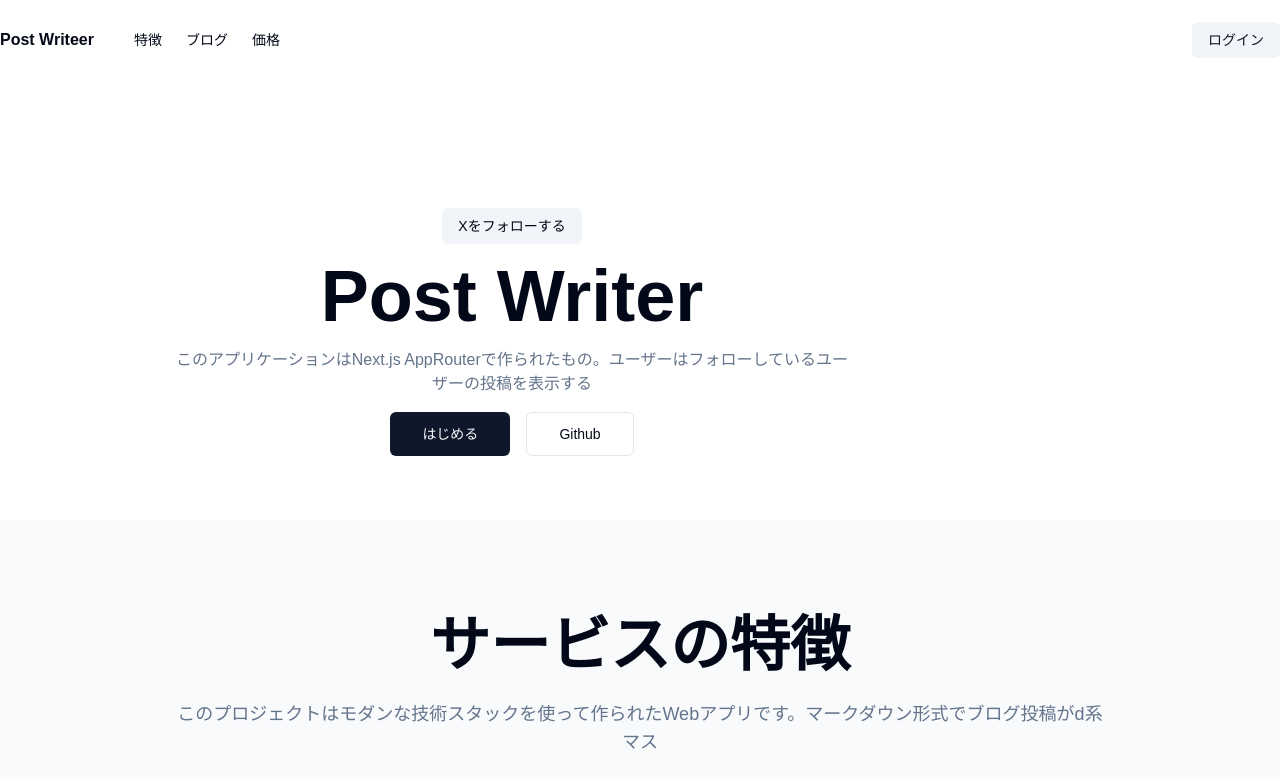
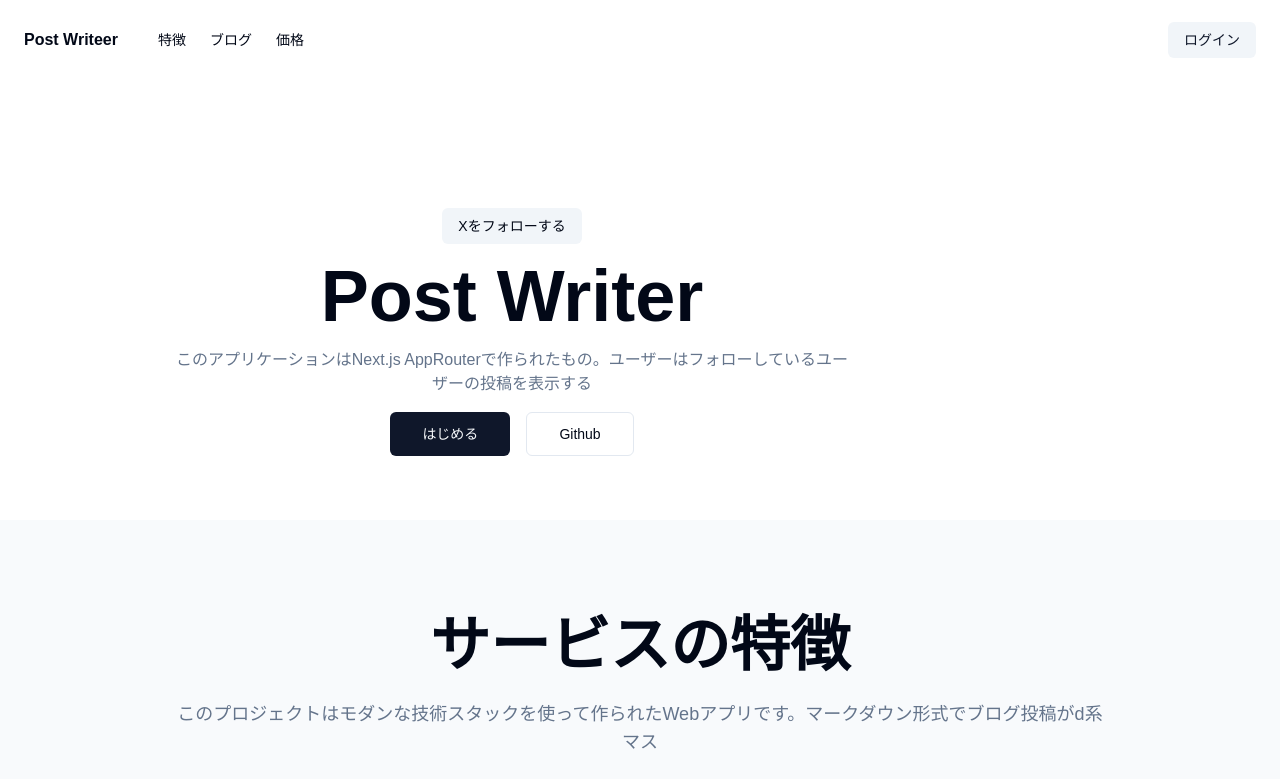
Before and after one commit to h4ckberry/blog-nextjs, a Next.js app: page / in a window 1280 px wide. Shown: the top 779 px of the page. Built offline with nearby package versions, Linux system fonts and the light colour scheme.

Commit message:
Edit layout

```diff
--- a/app/(marketing)/layout.tsx
+++ b/app/(marketing)/layout.tsx
@@ -10,7 +10,7 @@ export default function MarketingLayout({ children }: { children: React.ReactNod
   return (
     <div>
       <header className="container z-40 bg-background">
-        <div className="h-20 py-6 flex items-center justify-between">
+        <div className="h-20 p-6 flex items-center justify-between">
           <MainNav items={marketingConfig.mainNav} />
           <nav>
             <Link
```
